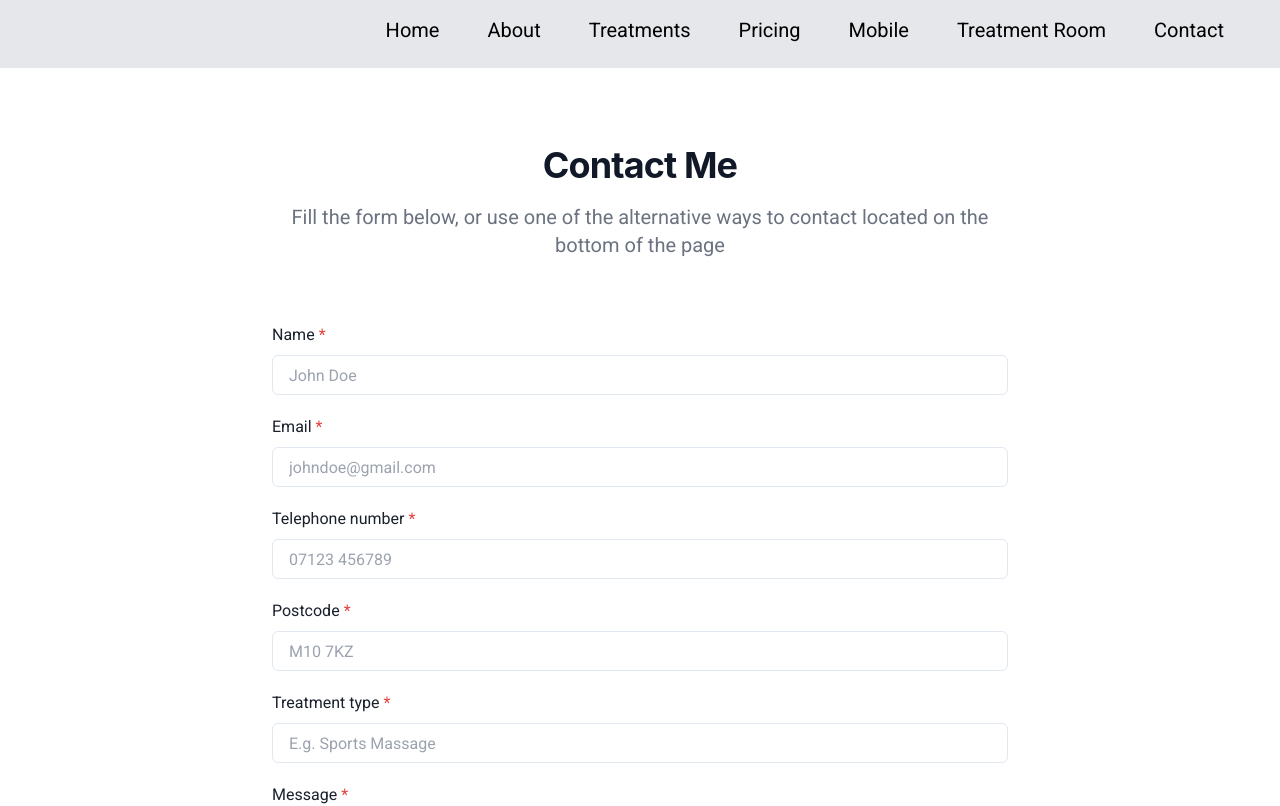
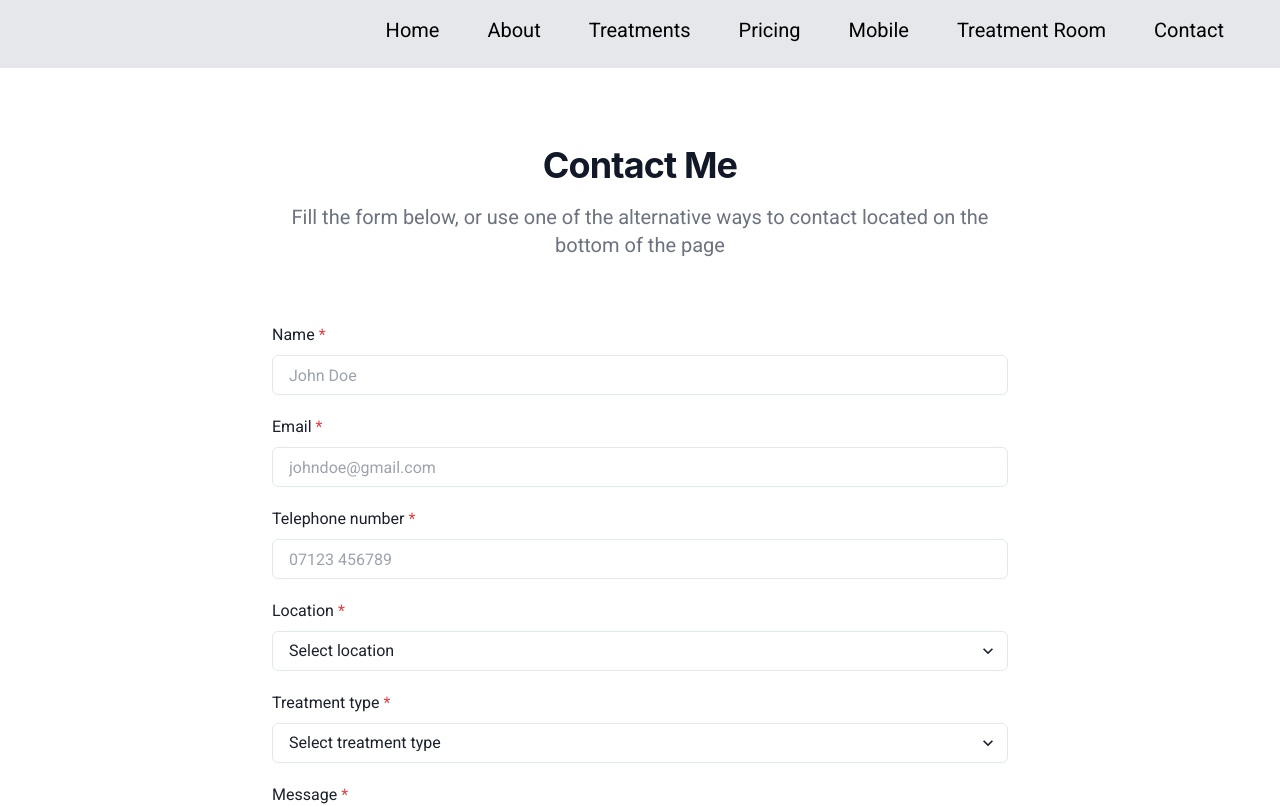
Before and after one commit to h-chagas/milena-new-portfolio, a Next.js app: page /contact in a window 1280 px wide. Shown: the top 806 px of the page. Built offline with nearby package versions, Linux system fonts and the light colour scheme.

Commit message:
contact.js page add location, update treatment type creating a combobox

```diff
--- a/src/pages/contact.js
+++ b/src/pages/contact.js
@@ -22,6 +22,7 @@ const initValues = {
   name: "",
   email: "",
   tel: "",
+  location: "",
   postcode: "",
   treatType: "",
   message: "",
@@ -70,6 +71,17 @@ export default function Contact() {
     }
   };
 
+  const options = [
+    "Swedish Relaxing Massage",
+    "Deep Tissue Massage",
+    "Sports Massage",
+    "Cupping Therapy",
+    "Pregnancy Massage",
+    "Electrotherapy",
+    "Chair Massage",
+    "Beauty Facial Express",
+  ];
+
   return (
     <section className="flex flex-col min-h-screen px-10">
       <NavBar />
@@ -90,6 +102,10 @@ export default function Contact() {
             located on the bottom of the page
           </p>
 
+
+
+
+
           <FormControl
             isRequired
             isInvalid={touched.name && !values.name}
@@ -108,6 +124,10 @@ export default function Contact() {
             <FormErrorMessage>Required</FormErrorMessage>
           </FormControl>
 
+
+
+
+
           <FormControl
             isRequired
             isInvalid={touched.email && !values.email}
@@ -125,6 +145,11 @@ export default function Contact() {
             <FormErrorMessage>Required</FormErrorMessage>
           </FormControl>
 
+
+
+
+
+
           <FormControl isRequired isInvalid={touched.tel && !values.tel} mb={5}>
             <FormLabel>Telephone number</FormLabel>
             <Input
@@ -138,11 +163,39 @@ export default function Contact() {
             <FormErrorMessage>Required</FormErrorMessage>
           </FormControl>
 
+
+
+
+
+
+          <FormControl isRequired isInvalid={touched.location && !values.location} mb={5}>
+            <FormLabel>Location</FormLabel>
+            <Select
+              name="location"
+              value={values.location}
+              onChange={handleChange}
+              onBlur={onBlur}
+              placeholder="Select location"
+            >
+              <option value="Home Mobile Massage">Home Mobile Massage</option>
+              <option value="Treatment Room at OL10 Heywood">
+                Treatment Room at OL10 Heywood
+              </option>
+            </Select>
+          </FormControl>
+
+
+
+
+
+
+
+
+          {values.location === "Home Mobile Massage" && (
         <FormControl
-            isRequired
+        isRequired={values.location === "Home Mobile Massage"}
         isInvalid={touched.postcode && !values.postcode}
-            mb={5}
-          >
+        mb={5}>
           <FormLabel>Postcode</FormLabel>
           <Input
             type="text"
@@ -154,8 +207,13 @@ export default function Contact() {
           />
           <FormErrorMessage>Required</FormErrorMessage>
         </FormControl>
+      )}
 
-          <FormControl
+
+
+
+
+          {/* <FormControl
             isRequired
             isInvalid={touched.treatType && !values.treatType}
             mb={5}
@@ -170,7 +228,34 @@ export default function Contact() {
               placeholder="E.g. Sports Massage"
             />
             <FormErrorMessage>Required</FormErrorMessage>
+          </FormControl> */}
+
+          <FormControl
+            isRequired
+            isInvalid={touched.treatType && !values.treatType}
+            mb={5}
+          >
+            <FormLabel>Treatment type</FormLabel>
+            <Select
+              name="treatType"
+              value={values.treatType}
+              onChange={handleChange}
+              onBlur={onBlur}
+              placeholder="Select treatment type"
+            >
+              {options.map((option, index) => (
+                <option key={index} value={option}>
+                  {option}
+                </option>
+              ))}
+            </Select>
+            <FormErrorMessage>Required</FormErrorMessage>
           </FormControl>
+
+
+
+
+
 
           <FormControl
             isRequired
@@ -190,6 +275,10 @@ export default function Contact() {
             <FormErrorMessage>Required</FormErrorMessage>
           </FormControl>
 
+
+
+
+
           <Button
             variant="outline"
             colorScheme="green"
@@ -198,6 +287,7 @@ export default function Contact() {
               !values.name ||
               !values.email ||
               !values.tel ||
+              !values.location ||
               !values.postcode ||
               !values.treatType ||
               !values.message
@@ -211,13 +301,25 @@ export default function Contact() {
             Alternative ways to contact me
           </p>
           <div className="text-4xl flex justify-center gap-16 py-8 text-gray-600">
-            <Link href="sms:+447478883335" target="_blank" className="hover:bg-gray-200">
+            <Link
+              href="sms:+447478883335"
+              target="_blank"
+              className="hover:bg-gray-200"
+            >
               <MdOutlineTextsms />
             </Link>
-            <Link href="https://wa.me/447478883335" target="_blank" className="hover:bg-gray-200">
+            <Link
+              href="https://wa.me/447478883335"
+              target="_blank"
+              className="hover:bg-gray-200"
+            >
               <MdWhatsapp />
             </Link>
-            <Link href="tel:747-888-3335" target="_blank" className="hover:bg-gray-200">
+            <Link
+              href="tel:747-888-3335"
+              target="_blank"
+              className="hover:bg-gray-200"
+            >
               <MdCall />
             </Link>
           </div>
```
Lines whose indentation alone changed are shown as unchanged.
